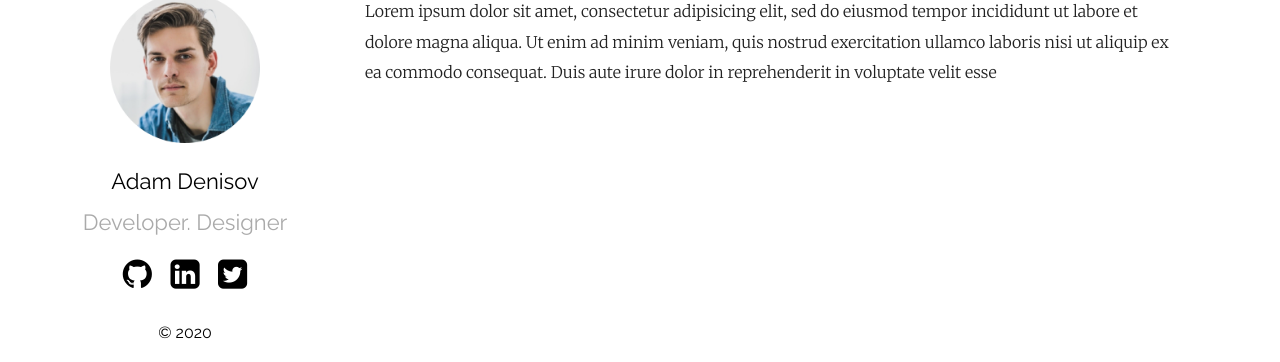
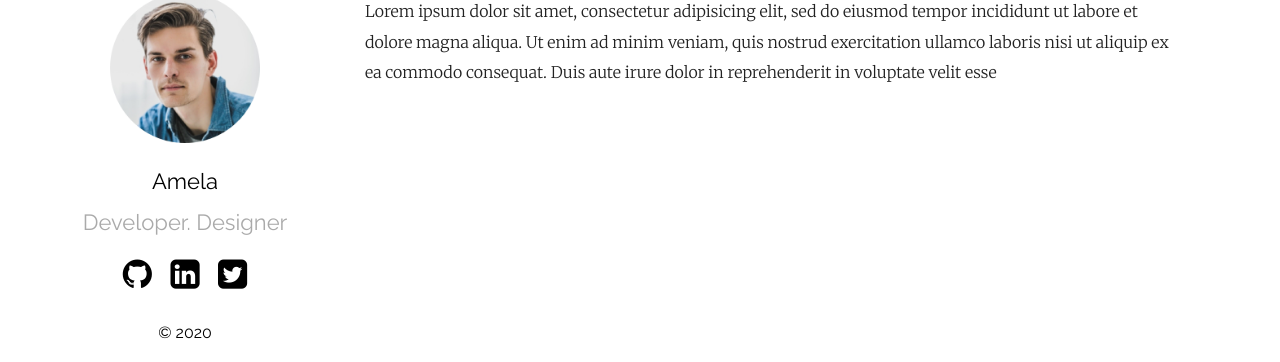
Before and after one commit to amela/amela.github.io, a Jekyll site: the page built from index.md, in a window 1280 px wide. Shown: the part 207-569 px from the top of the page. Built offline with Jekyll 4.4.1, drawn with Linux system fonts in a browser that asks for light colours.

Commit message:
Update _config.yml

```diff
--- a/_config.yml
+++ b/_config.yml
@@ -1,6 +1,6 @@
-title: Your awesome title
-author: GitHub User
-email: your-email@domain.com
+title: Pineapples
+author: amela
+email: amela@ena.one
 description: > # this means to ignore newlines until "show_exerpts:"
   Write an awesome description for your new site here. You can edit this
   line in _config.yml. It will appear in your document head meta (for
@@ -12,7 +12,7 @@ show_excerpts: true # set to true to show excerpts on the homepage
 sass:
   sass_dir: _sass
 plainwhite:
-  name: Adam Denisov
+  name: Amela
   tagline: Developer. Designer
   date_format: "%b %-d, %Y"
   sitemap: true # set to true to generate sitemap.xml content
@@ -20,9 +20,9 @@ plainwhite:
   # generate social links in footer
   social_links:
     twitter: thelehhman
-    github:  thelehhman
+    github:  amela
     linkedIn: in/thelehhman
-    rss: rss
+    # rss: rss
     # dribbble: jekyll
     # facebook: jekyll
     # flickr:   jekyll
```
